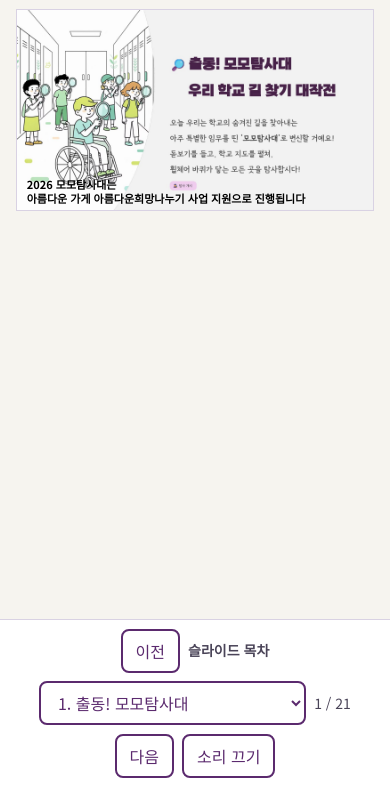
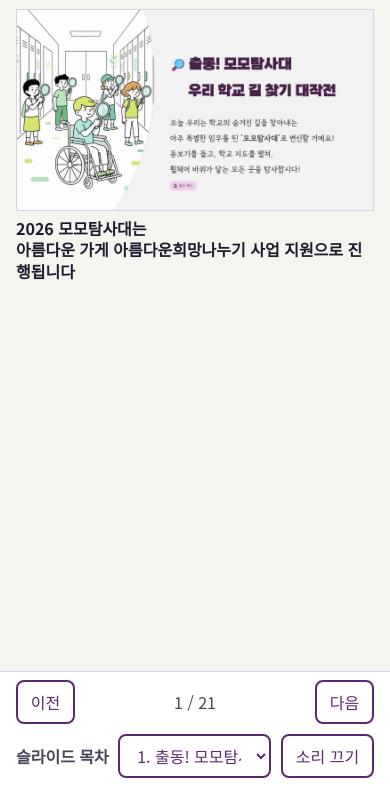
Before and after one commit to Engccer/momo-guide, a plain HTML site: page index.html in a window 390 px wide. Shown: the part 58-844 px from the top of the page. Drawn offline with Linux system fonts and the light colour scheme.

Commit message:
모바일 접근성 개선: 버튼 이동 시 제목 초점, 조작 막대 고정 배치, 작은 글씨 확대, 타이머 시각 기준 계산
Co-Authored-By: Claude Fable 5.2 <noreply@anthropic.com>
Claude-Session: https://claude.ai/code/session_01S8ozXqGjCfqp8ExHYjEJ6x

```diff
--- a/index.html
+++ b/index.html
@@ -34,12 +34,22 @@ input.wide{width:100%}
 button,select{font:inherit;font-size:clamp(16px,1.3vw,22px);min-height:44px;min-width:44px;padding:.2em .8em;border:2px solid var(--accent);border-radius:8px;background:#fff;color:var(--accent);cursor:pointer}
 a{color:var(--accent);display:inline-flex;align-items:center;min-height:44px}
 button:focus-visible,select:focus-visible,input:focus-visible,a:focus-visible,summary:focus-visible{outline:3px solid var(--focus);outline-offset:3px}
-details summary{cursor:pointer;font-size:.6em;color:var(--sub);min-height:44px;display:flex;align-items:center}
-details div{font-size:.6em;background:#fff;border:1px solid var(--line);border-radius:8px;padding:.6em 1em}
-.controls{display:flex;flex-wrap:wrap;gap:.6em;align-items:center;justify-content:center;padding:.6em 1em;border-top:1px solid var(--line);background:#fff;font-size:clamp(14px,1.1vw,18px);color:var(--sub)}
+details summary{cursor:pointer;font-size:max(16px,.6em);color:var(--sub);min-height:44px;display:flex;align-items:center}
+details div{font-size:max(16px,.6em);background:#fff;border:1px solid var(--line);border-radius:8px;padding:.6em 1em}
+.controls{display:flex;flex-wrap:wrap;gap:.6em;align-items:center;justify-content:center;padding:.6em 1em;border-top:1px solid var(--line);background:#fff;font-size:clamp(16px,1.1vw,18px);color:var(--sub)}
+.controls .row{display:flex;gap:.6em;align-items:center;min-width:0}
+.controls label,.controls button{white-space:nowrap}
+#live{min-width:5em;text-align:center}
 @media (prefers-color-scheme:dark){:root:not([data-theme="light"]){--bg:#17141d;--ink:#f1edf7;--sub:#c9c1d6;--accent:#d7b3f0;--line:#3d3550;--card:#221d2b;--focus:#ffb37a}
  :root:not([data-theme="light"]) button,:root:not([data-theme="light"]) select,:root:not([data-theme="light"]) .controls,:root:not([data-theme="light"]) details div,:root:not([data-theme="light"]) input[type=text]{background:var(--card);color:var(--ink)}}
-@media (max-width:700px){.slide{padding:16px}}
+@media (max-width:700px){.slide{padding:16px}
+ .controls{flex-direction:column;align-items:stretch;padding:.5em 16px}
+ .controls .row{justify-content:space-between;flex-wrap:wrap}
+ #live{flex:1}
+ #toc{flex:1 1 7em;min-width:0}
+ .frame{display:block}
+ .support{position:static;margin-top:.4em;font-size:16px;color:var(--ink)}}
+@media (max-height:500px){.orig img{max-height:80vh}}
 </style>
 </head>
 <body>
@@ -232,12 +242,16 @@ details div{font-size:.6em;background:#fff;border:1px solid var(--line);border-r
 
 </div>
 <div class="controls">
+<div class="row">
 <button type="button" id="prev">이전</button>
+<span id="live" aria-live="polite"></span>
+<button type="button" id="next">다음</button>
+</div>
+<div class="row">
 <label for="toc">슬라이드 목차</label>
 <select id="toc"></select>
-<span id="live" aria-live="polite"></span>
-<button type="button" id="next">다음</button>
 <button type="button" id="snd">소리 끄기</button>
+</div>
 </div>
 <script>
 (function(){
@@ -254,7 +268,7 @@ details div{font-size:.6em;background:#fff;border:1px solid var(--line);border-r
   function go(i,focus){
     if(i<0||i>=slides.length)return;
     slides[cur].hidden=true;cur=i;slides[cur].hidden=false;
-    toc.value=i;live.textContent=pos()+(focus===false?', '+title(cur):'');
+    toc.value=i;live.textContent=pos();
     if(location.hash!=='#'+(i+1))history.replaceState(null,'','#'+(i+1));
     if(focus!==false)slides[cur].querySelector('h1').focus();
     say();
@@ -262,8 +276,8 @@ details div{font-size:.6em;background:#fff;border:1px solid var(--line);border-r
   var au=new Audio(),sndOn=true,snd=document.getElementById('snd');
   function say(){au.pause();if(!sndOn)return;au.src='audio/slide-'+String(cur+1).padStart(2,'0')+'.mp3';var p=au.play();if(p)p.catch(function(){});}
   snd.onclick=function(){sndOn=!sndOn;snd.textContent=sndOn?'소리 끄기':'소리 켜기';if(!sndOn)au.pause();};
-  document.getElementById('prev').onclick=function(){go(cur-1,false);};
-  document.getElementById('next').onclick=function(){go(cur+1,false);};
+  document.getElementById('prev').onclick=function(){go(cur-1);};
+  document.getElementById('next').onclick=function(){go(cur+1);};
   toc.onchange=function(){go(+toc.value,false);};
   document.addEventListener('keydown',function(e){
     var t=e.target.tagName;
@@ -277,19 +291,20 @@ details div{font-size:.6em;background:#fff;border:1px solid var(--line);border-r
   });
   function mirror(a,b){a=document.getElementById(a);b=document.getElementById(b);a.oninput=function(){b.value=a.value;};}
   mirror('near','near2');mirror('walk','walk2');
-  var left=840,tid=null,el=document.getElementById('timer'),btn=document.getElementById('timerBtn');
+  var left=840,tid=null,end=0,warned=false,el=document.getElementById('timer'),btn=document.getElementById('timerBtn');
   function show(){el.textContent=String(Math.floor(left/60)).padStart(2,'0')+':'+String(left%60).padStart(2,'0');}
   function stop(){clearInterval(tid);tid=null;btn.textContent='타이머 시작';}
   btn.onclick=function(){
     if(tid){stop();return;}
-    if(left<=0){left=840;show();}
+    if(left<=0){left=840;warned=false;show();}
     btn.textContent='타이머 멈춤';
-    tid=setInterval(function(){left--;show();
-      if(left===300)live.textContent=pos()+', 5분 남았습니다.';
+    end=Date.now()+left*1000;
+    tid=setInterval(function(){left=Math.max(0,Math.round((end-Date.now())/1000));show();
       if(left<=0){stop();live.textContent=pos()+', 14분이 끝났습니다.';}
+      else if(left<=300&&!warned){warned=true;live.textContent=pos()+', 5분 남았습니다.';}
     },1000);
   };
-  document.getElementById('timerReset').onclick=function(){stop();left=840;show();};
+  document.getElementById('timerReset').onclick=function(){stop();left=840;warned=false;show();};
   live.textContent=pos();
   var h=parseInt(location.hash.slice(1),10);
   if(h>=1&&h<=slides.length)go(h-1,false);
```
